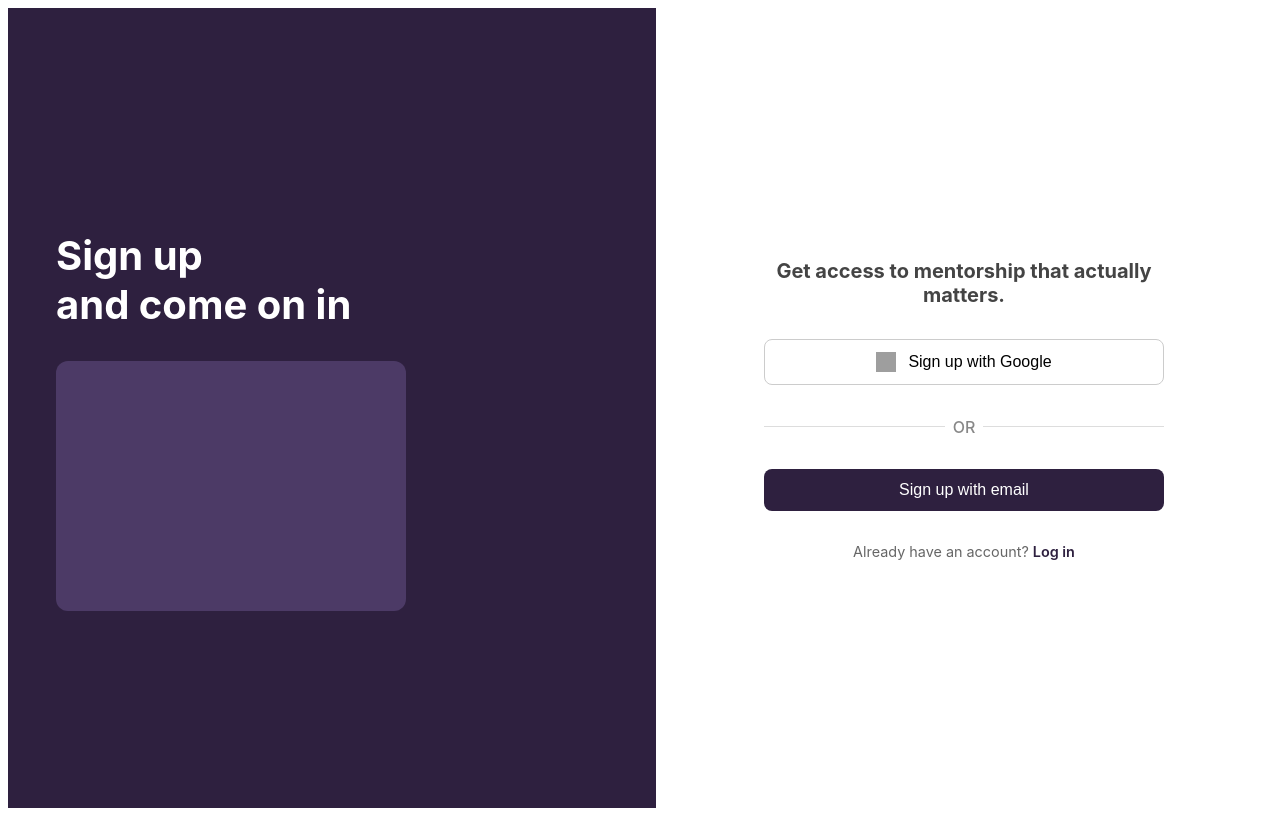
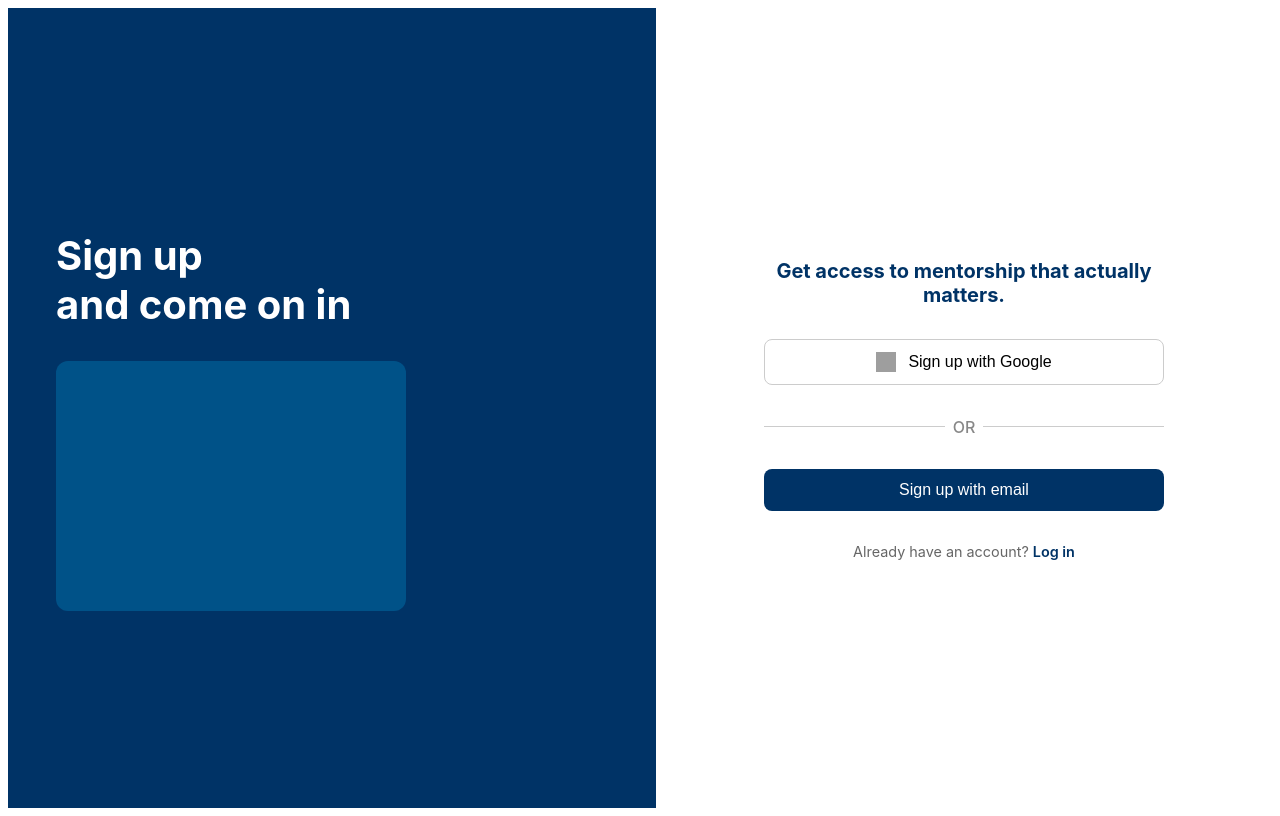
Before and after one commit to Rfitzgerald-svg/mentorme-frontend-, a React (Create React App) app: page /register in a window 1280 px wide. Built offline with nearby package versions, Linux system fonts and the light colour scheme; grey boxes are pictures that could not be loaded.

Commit message:
Style: Update Register page colors to match MentorMe branding

```diff
--- a/src/routes/Register.css
+++ b/src/routes/Register.css
@@ -7,7 +7,7 @@
 
 .register-left {
   flex: 1;
-  background-color: #2e203f;
+  background-color: #003366;
   color: white;
   padding: 5rem 3rem;
   display: flex;
@@ -26,7 +26,7 @@
   width: 100%;
   max-width: 350px;
   height: 250px;
-  background-color: #4c3a66;
+  background-color: #005288;
   border-radius: 12px;
 }
 
@@ -47,7 +47,7 @@
 
 .form-container h2 {
   font-size: 1.25rem;
-  color: #444;
+  color: #003366;
   margin-bottom: 2rem;
 }
 
@@ -83,11 +83,11 @@
 .or-divider hr {
   flex: 1;
   border: none;
-  border-top: 1px solid #ddd;
+  border-top: 1px solid #ccc;
 }
 
 .email-btn {
-  background: #2e203f;
+  background: #003366;
   color: white;
   padding: 0.75rem 1rem;
   width: 100%;
@@ -98,6 +98,10 @@
   cursor: pointer;
 }
 
+.email-btn:hover {
+  background: #005288;
+}
+
 .existing-account {
   margin-top: 2rem;
   font-size: 0.9rem;
@@ -105,7 +109,7 @@
 }
 
 .existing-account a {
-  color: #2e203f;
+  color: #003366;
   text-decoration: none;
   font-weight: 600;
 }
```
